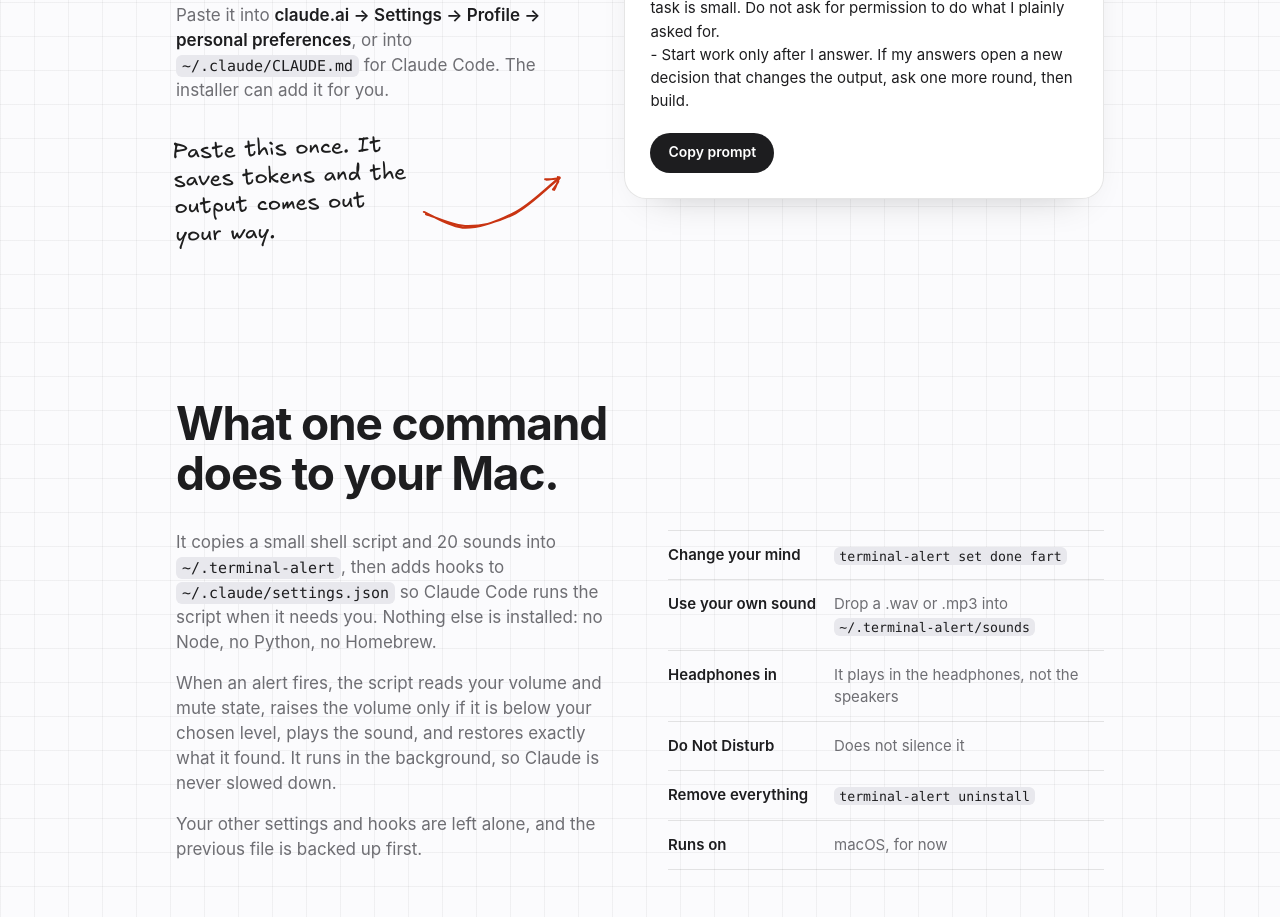
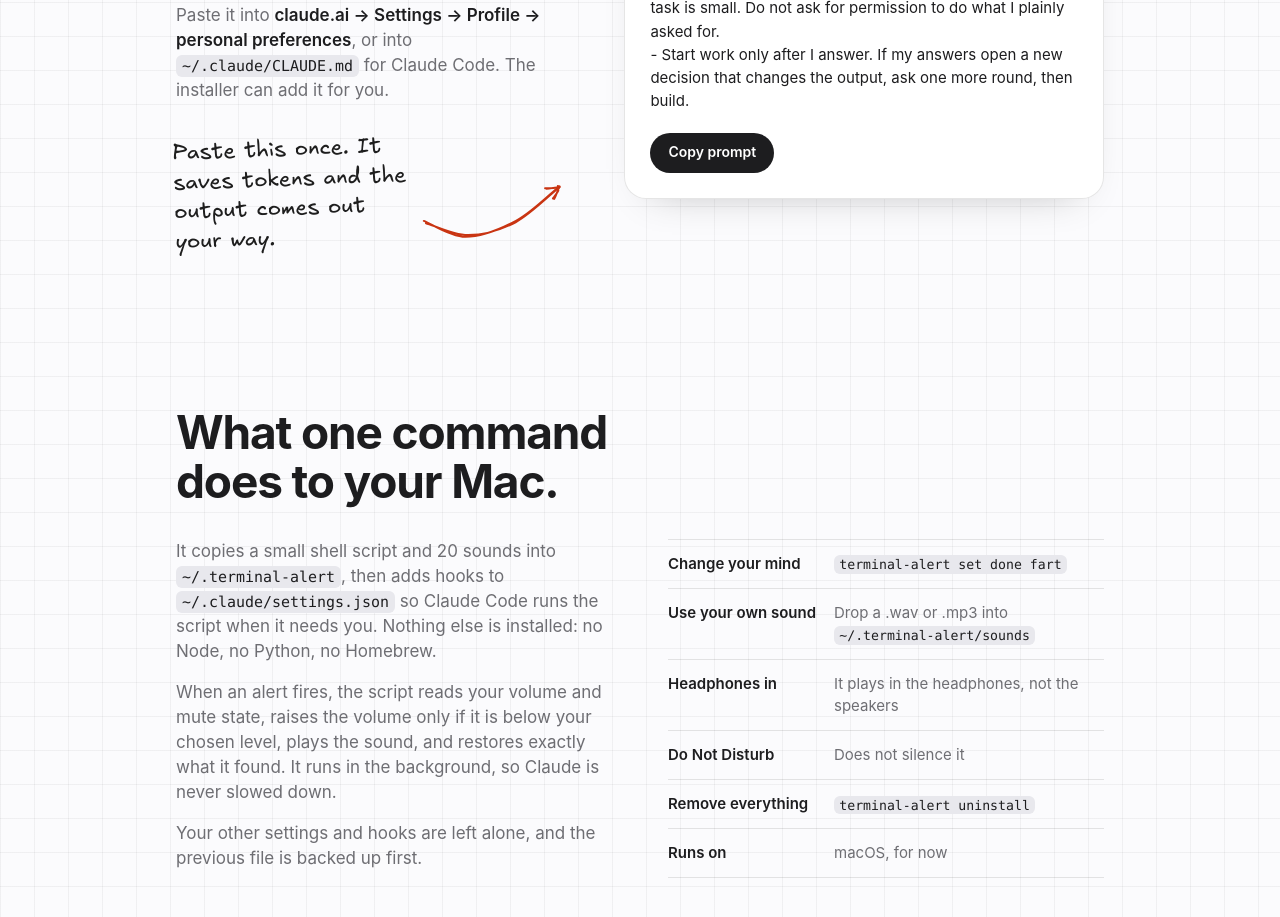
Before and after one commit to Sak3ham/terminal-alert, a plain HTML site: page index.html in a window 1280 px wide. Shown: the part 2004-2921 px from the top of the page. Drawn offline with Linux system fonts and the light colour scheme.

Commit message:
Loosen hand-note line height
Co-Authored-By: Claude Fable 5.2 <noreply@anthropic.com>

```diff
--- a/site.css
+++ b/site.css
@@ -318,7 +318,7 @@ input[type="range"]::-moz-range-thumb {
 /* A sketched note pointing at the prompt, Excalidraw style. */
 .prompt-copy .hand-note {
   margin-top: 36px; display: flex; align-items: flex-end; gap: 6px;
-  font-family: var(--hand); font-size: clamp(19px, 1.8vw, 22px); line-height: 1.25;
+  font-family: var(--hand); font-size: clamp(19px, 1.8vw, 22px); line-height: 1.35;
   color: #1e1e1e;
 }
 .hand-note span { max-width: 15em; transform: rotate(-2deg); transform-origin: left bottom; }
```
